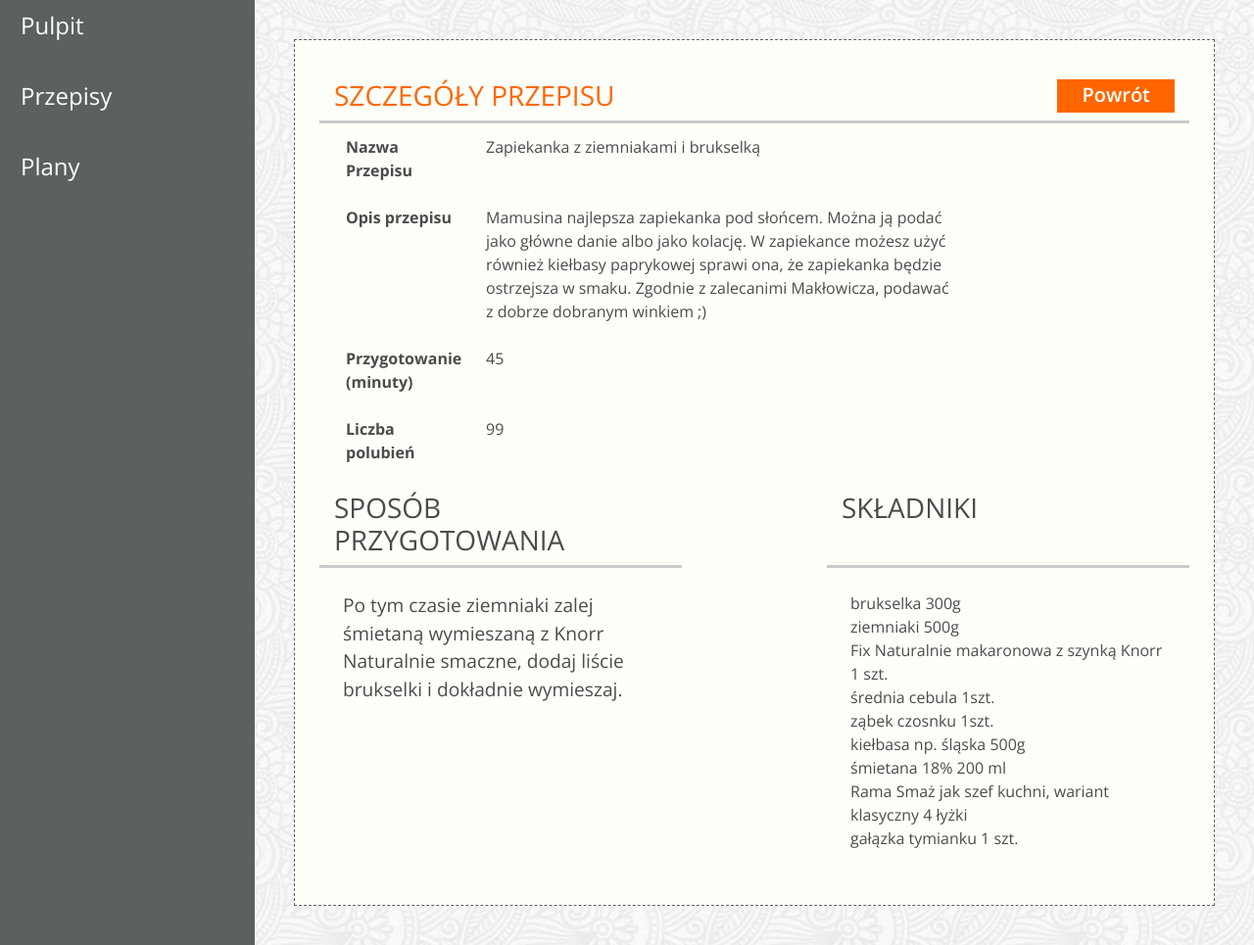
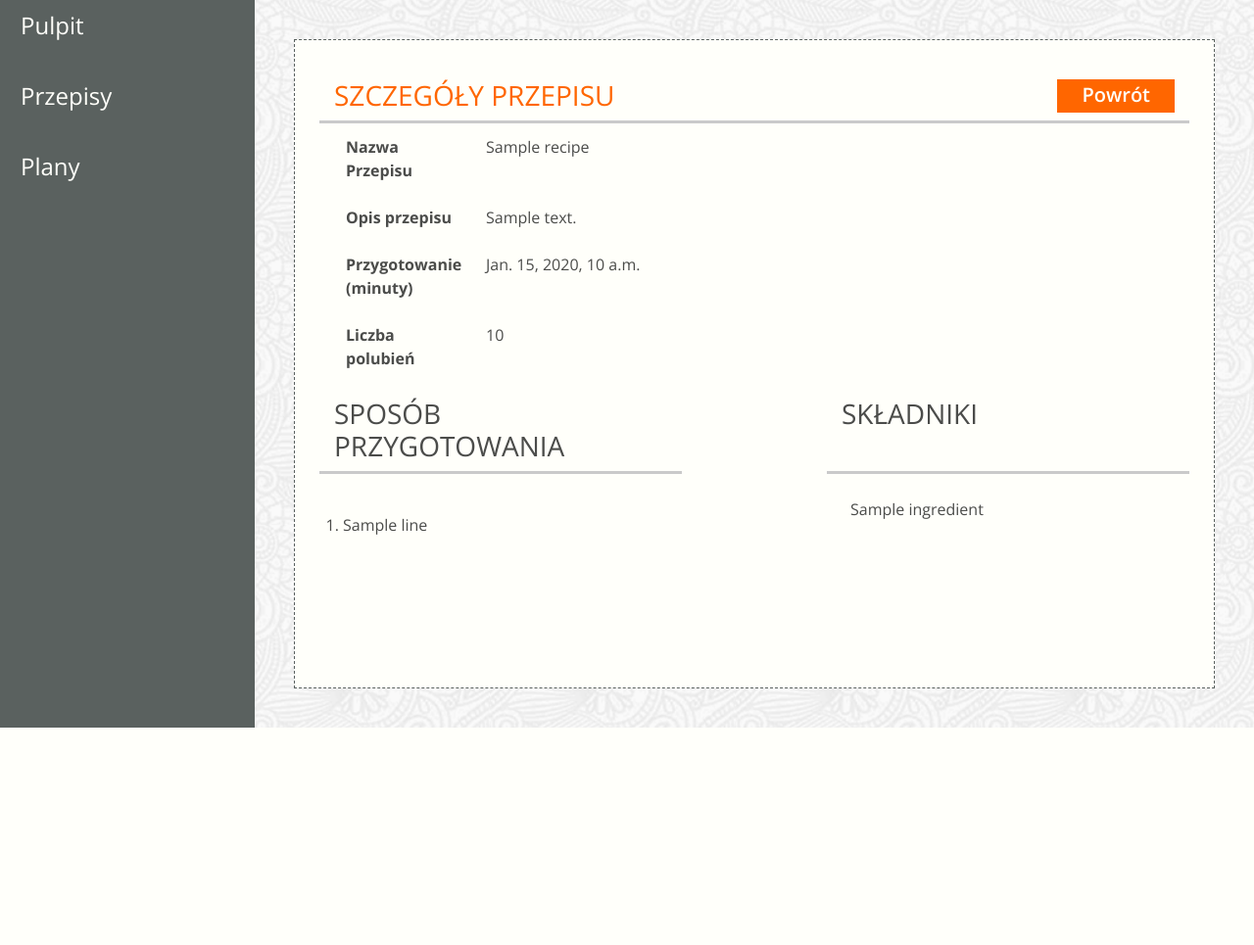
Before and after one commit to CezarySzukiel/Project_Jedzonko_Scrum, a Django app: template jedzonko/templates/jedzonko/app-recipe-details.html in a window 1280 px wide. Shown: the part 84-1049 px from the top of the page at 98% size. After the commit the page ends 827 px from the top, so only its background shows below. Run offline with Django 3.2, Linux system fonts and the light colour scheme; the template is opened without the code that fills it: most values are stand-ins (such as "Sample title", 1, 10 or a date in 2020); some libraries are stand-ins or nearby versions; some web fonts are replaced.

```diff
--- a/jedzonko/templates/jedzonko/app-add-recipe.html
+++ b/jedzonko/templates/jedzonko/app-add-recipe.html
@@ -55,12 +55,12 @@
                 </div>
                 <div class="row d-flex">
                     <div class="col-5 p-4">
-                        <textarea class="w-100 p-1" rows="10" name="preparation"></textarea>
+                        <textarea class="w-100 p-1" rows="10" name="preparation" placeholder="Poszczególne kroki zacznij od nowej lini"></textarea>
                     </div>
                     <div class="col-2"></div>
 
                     <div class="col-5 p-4">
-                        <textarea class="w-100 p-1" rows="10" name="ingredients"></textarea>
+                        <textarea class="w-100 p-1" rows="10" name="ingredients" placeholder="Dodaj kolejne składniki w nowych liniach"></textarea>
                     </div>
                 </div>
             </div>
--- a/jedzonko/templates/jedzonko/app-recipe-details.html
+++ b/jedzonko/templates/jedzonko/app-recipe-details.html
@@ -18,28 +18,25 @@
                 <tr class="d-flex">
                     <th scope="row" class="col-2">Nazwa Przepisu</th>
                     <td class="col-7">
-                    Zapiekanka z ziemniakami i brukselką
+                        {{ recipe.name }}
                     </td>
                 </tr>
                 <tr class="d-flex">
                     <th scope="row" class="col-2">Opis przepisu</th>
-                <td class="col-7">Mamusina najlepsza zapiekanka pod słońcem.
-                    Można ją podać jako główne danie albo jako kolację. W
-                    zapiekance możesz użyć również kiełbasy paprykowej sprawi
-                    ona, że zapiekanka będzie ostrzejsza w smaku. Zgodnie z
-                    zalecanimi Makłowicza, podawać z dobrze dobranym winkiem ;)
+                    <td class="col-7">
+                        {{ recipe.description }}
                     </td>
                 </tr>
                 <tr class="d-flex">
                     <th scope="row" class="col-2">Przygotowanie (minuty)</th>
                     <td class="col-7">
-                    45
+                        {{ recipe.preparation_time }}
                     </td>
                 </tr>
                 <tr class="d-flex">
                     <th scope="row" class="col-2">Liczba polubień</th>
                     <td class="col-7">
-                    99
+                        {{ recipe.votes }}
                     </td>
                 </tr>
                 </tbody>
@@ -54,21 +51,19 @@
             </div>
             <div class="row d-flex">
                 <div class="col-5 p-4">
-                <p>Po tym czasie ziemniaki zalej śmietaną wymieszaną z Knorr
-                    Naturalnie smaczne, dodaj liście brukselki i dokładnie
-                    wymieszaj.</p>
+                    <p>
+                    <ol>
+                        {% for line in preparation %}
+                            <li>{{ line }}</li>
+                        {% endfor %}
+                    </ol>
+                    </p>
                 </div>
                 <div class="col-2"></div>
                 <ul class="col-5 p-4 list-unstyled">
-                <li>brukselka 300g</li>
-                <li>ziemniaki 500g</li>
-                <li>Fix Naturalnie makaronowa z szynką Knorr 1 szt.</li>
-                <li>średnia cebula 1szt.</li>
-                <li>ząbek czosnku 1szt.</li>
-                <li>kiełbasa np. śląska 500g</li>
-                <li>śmietana 18% 200 ml</li>
-                <li>Rama Smaż jak szef kuchni, wariant klasyczny 4 łyżki</li>
-                <li>gałązka tymianku 1 szt.</li>
+                    {% for ingredient in ingredients %}
+                        <li>{{ ingredient }}</li>
+                    {% endfor %}
                 </ul>
             </div>
 
--- a/scrumlab/urls.py
+++ b/scrumlab/urls.py
@@ -22,7 +22,7 @@ urlpatterns = [
     path('', jedzonko_views.IndexView.as_view()),
     path('main/', jedzonko_views.Dashboard.as_view()),
 
-    path('recipe/<int:id>/', jedzonko_views.RecipeView.as_view()),
+    path('recipe/<int:id_>/', jedzonko_views.RecipeView.as_view()),
     # path('recipe/list/', jedzonko_views.RecipeList.as_view()),
     path('recipe/add/', jedzonko_views.AddRecipe.as_view(), name='add_recipe'),
     path('recipe/modify/<int:id>/', jedzonko_views.ModifyRecipe.as_view()),
```
Also changed, not shown: jedzonko/views.py (+13 -3 lines), jedzonko/migrations/0009_merge_20230510_0912.py (added). Lines whose indentation alone changed are shown as unchanged.
